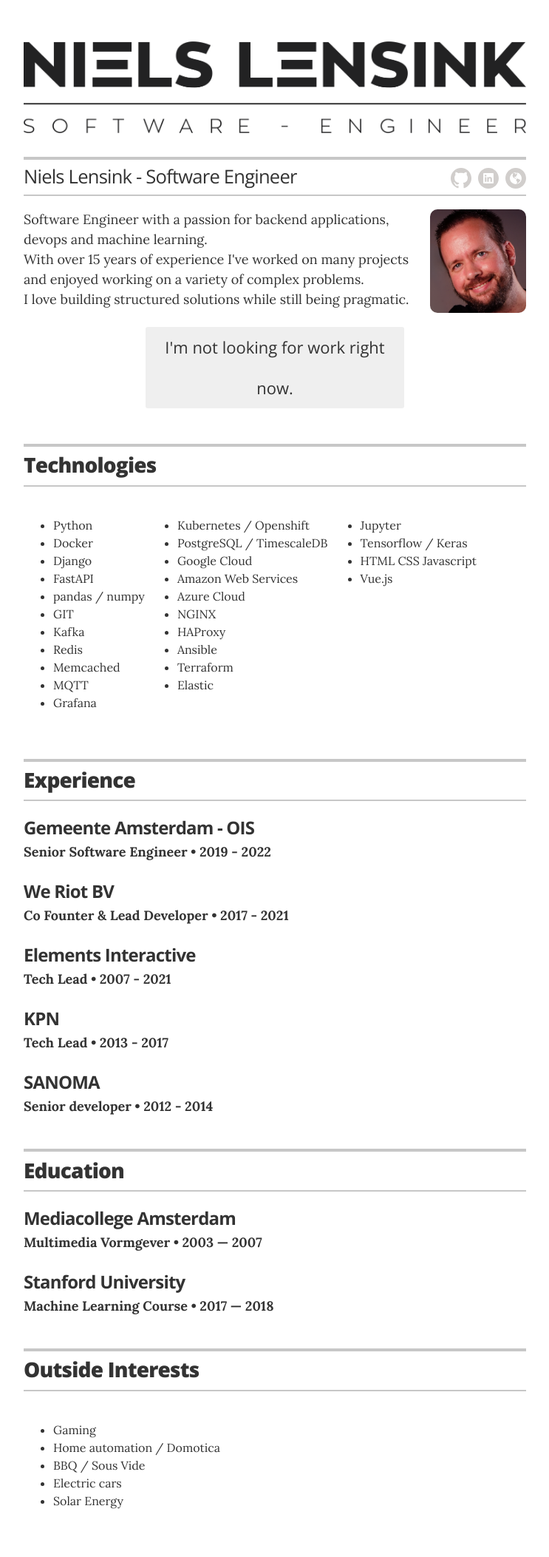
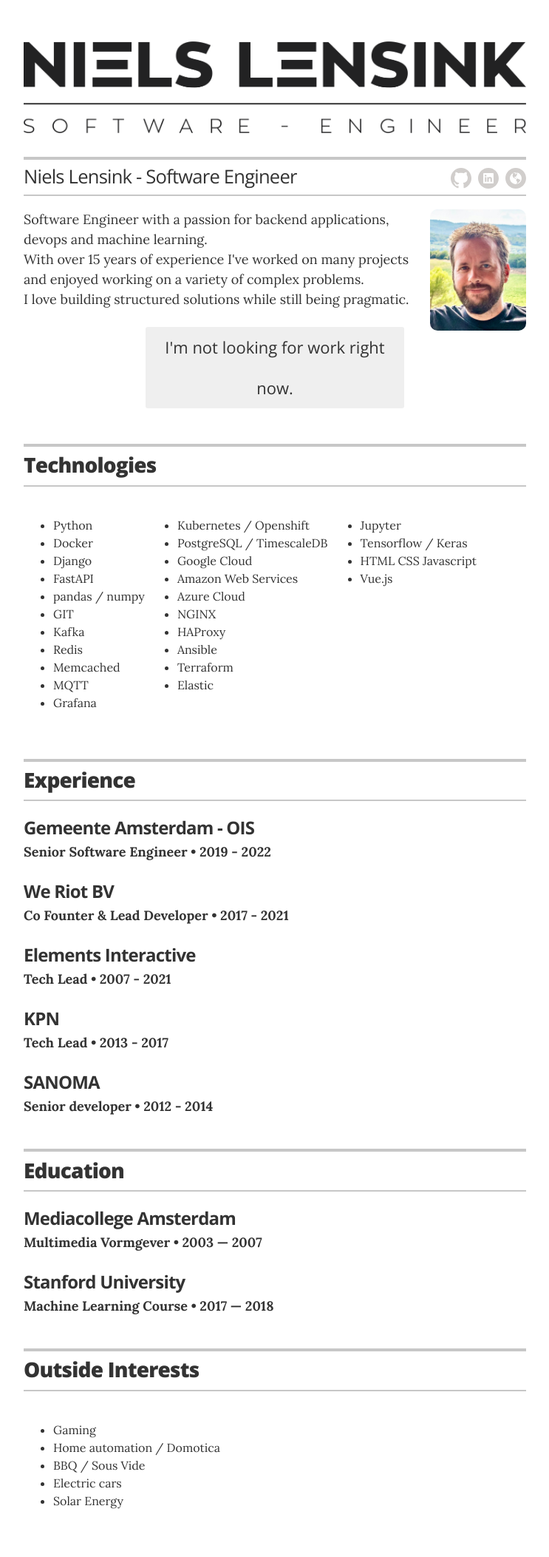
Before and after one commit to nielslensink/resume, a Jekyll site: the page built from index.html, in a window 1280 px wide. Shown: the whole page at 74% size, without its empty margins (268-1011 px from the left). Built offline with Jekyll 4.4.1, drawn with Linux system fonts in a browser that asks for light colours.

Commit message:
updated face

```diff
--- a/_layouts/resume.html
+++ b/_layouts/resume.html
@@ -46,7 +46,7 @@
         <div class="executive-summary" itemprop="description">
           <p>
             {% if site.resume_avatar == 'true' %}
-            <img src="images/face.png" alt="my photo" class="avatar" itemprop="image" style="float: right;">
+            <img src="images/face.jpg" alt="my photo" class="avatar" itemprop="image" style="float: right;">
             {% endif %}
             {{ site.resume_header_intro | newline_to_br }}
           </p>
```
Also changed, not shown: images/face.jpg (added), images/face2.png (renamed from images/face.png).
